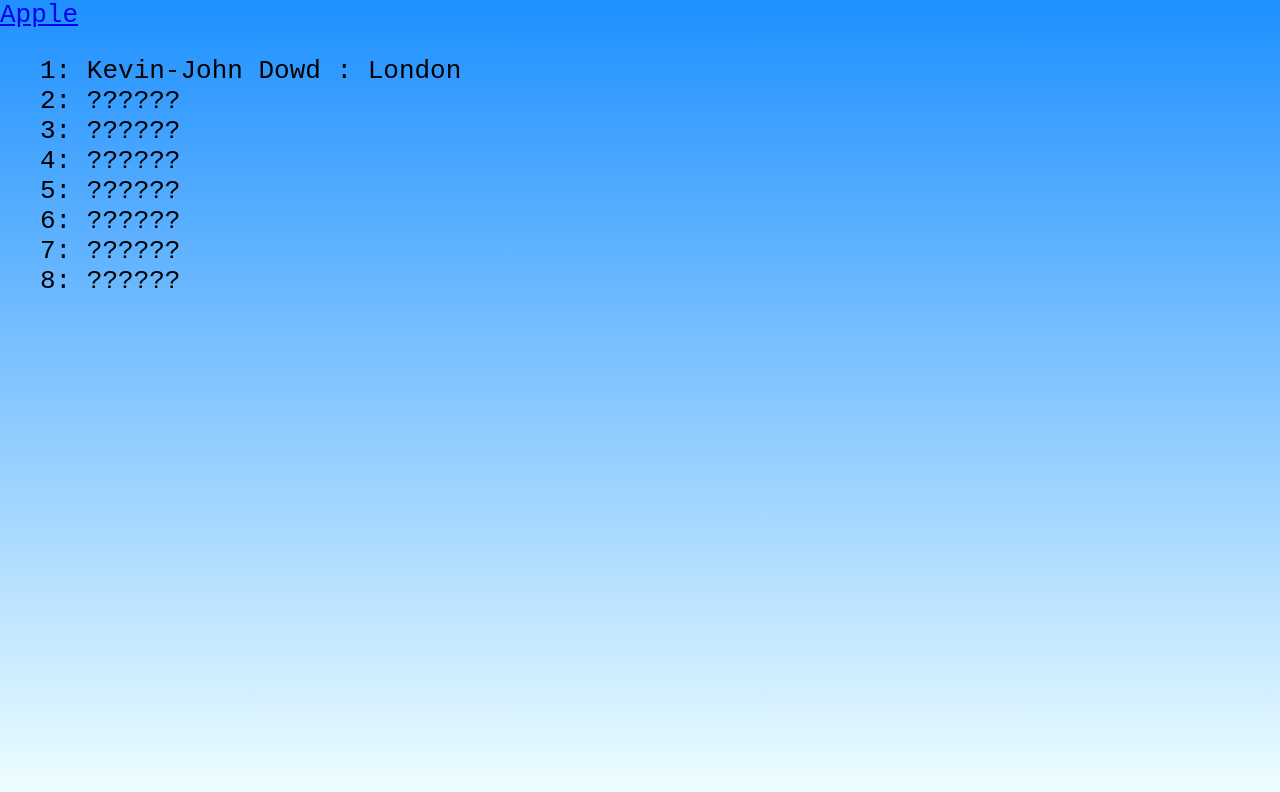
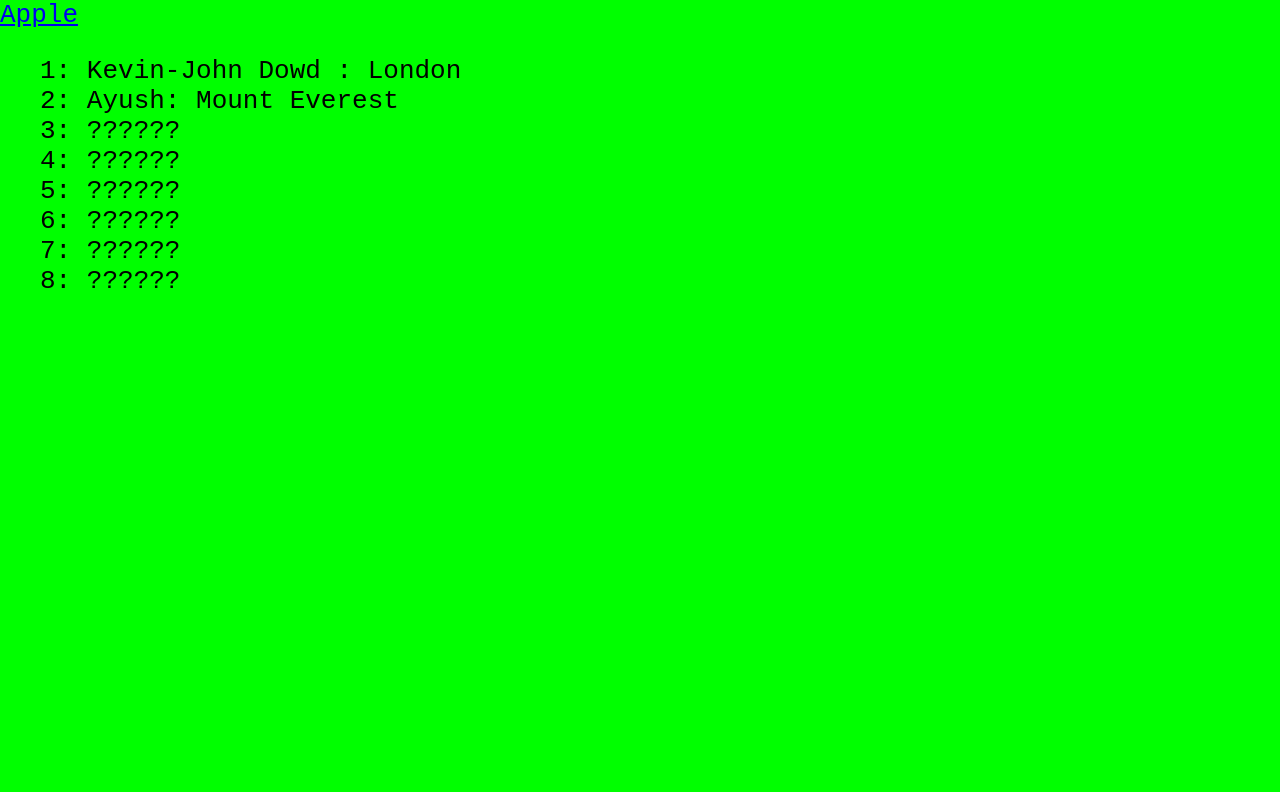
Before and after one commit to kdowd/mondayGitProj, a plain HTML site: page index.html in a window 1280 px wide. Drawn offline with Linux system fonts and the light colour scheme.

Commit message:
added main .css , lime background

```diff
--- a/index.html
+++ b/index.html
@@ -5,11 +5,12 @@
     <meta name="viewport" content="width=device-width, initial-scale=1.0" />
     <title>Document</title>
 
+    <link rel="stylesheet" href="./main.css">
+
     <style>
       html,
       body {
-        background-image: linear-gradient(dodgerblue, azure);
-        background-repeat: no-repeat;
+
 
         font-family: monospace;
         margin: 0;
@@ -35,7 +36,7 @@
     <a href="apple.com">Apple</a>
     <ul>
       <li>Kevin-John Dowd : London</li>
-      <li>??????</li>
+      <li>Ayush: Mount Everest</li>
       <li>??????</li>
       <li>??????</li>
       <li>??????</li>
--- /dev/null
+++ b/main.css
@@ -0,0 +1,3 @@
+body {
+    background-color: lime;
+}
```
